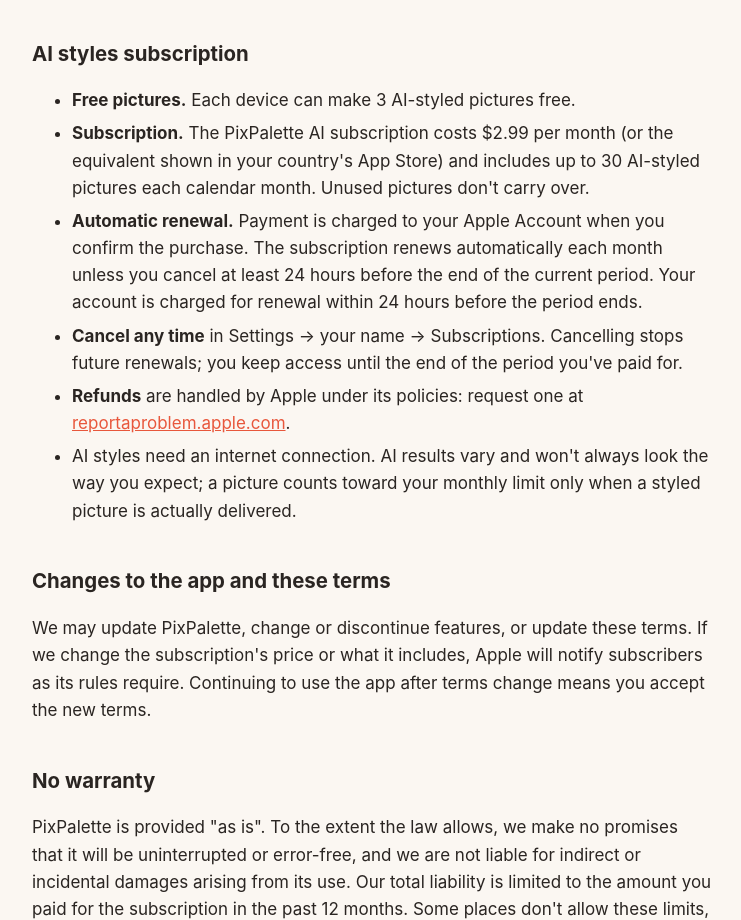
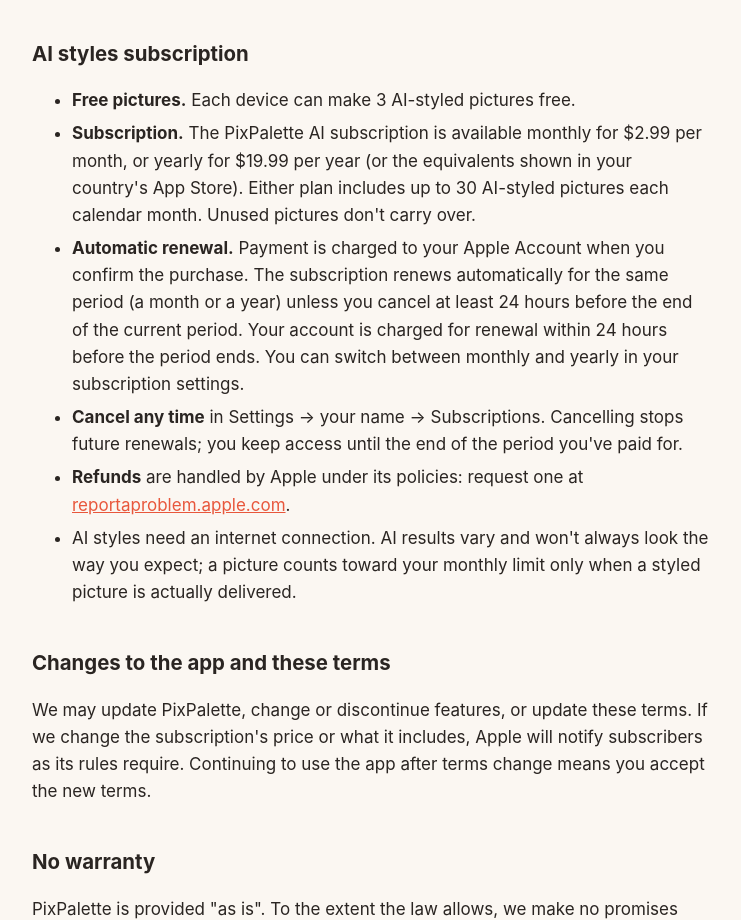
Before and after one commit to rocknralo65/pixpalette, a plain HTML site: page terms.html in a window 1280 px wide. Shown: the part 933-1853 px from the top of the page, without its empty margins (268-1009 px from the left). Drawn offline with Linux system fonts and the light colour scheme.

Commit message:
Terms: add the yearly plan
Co-Authored-By: Claude Opus 5.5 <noreply@anthropic.com>

```diff
--- a/terms.html
+++ b/terms.html
@@ -37,12 +37,13 @@ guarantee every label is correct or that every result will suit every viewer.</p
 <h2>AI styles subscription</h2>
 <ul>
   <li><strong>Free pictures.</strong> Each device can make 3 AI-styled pictures free.</li>
-  <li><strong>Subscription.</strong> The PixPalette AI subscription costs $2.99 per month (or the equivalent
-  shown in your country's App Store) and includes up to 30 AI-styled pictures each calendar month. Unused
-  pictures don't carry over.</li>
+  <li><strong>Subscription.</strong> The PixPalette AI subscription is available monthly for $2.99 per month,
+  or yearly for $19.99 per year (or the equivalents shown in your country's App Store). Either plan includes up
+  to 30 AI-styled pictures each calendar month. Unused pictures don't carry over.</li>
   <li><strong>Automatic renewal.</strong> Payment is charged to your Apple Account when you confirm the
-  purchase. The subscription renews automatically each month unless you cancel at least 24 hours before the
-  end of the current period. Your account is charged for renewal within 24 hours before the period ends.</li>
+  purchase. The subscription renews automatically for the same period (a month or a year) unless you cancel
+  at least 24 hours before the end of the current period. Your account is charged for renewal within 24 hours
+  before the period ends. You can switch between monthly and yearly in your subscription settings.</li>
   <li><strong>Cancel any time</strong> in Settings → your name → Subscriptions. Cancelling stops future
   renewals; you keep access until the end of the period you've paid for.</li>
   <li><strong>Refunds</strong> are handled by Apple under its policies: request one at
```
